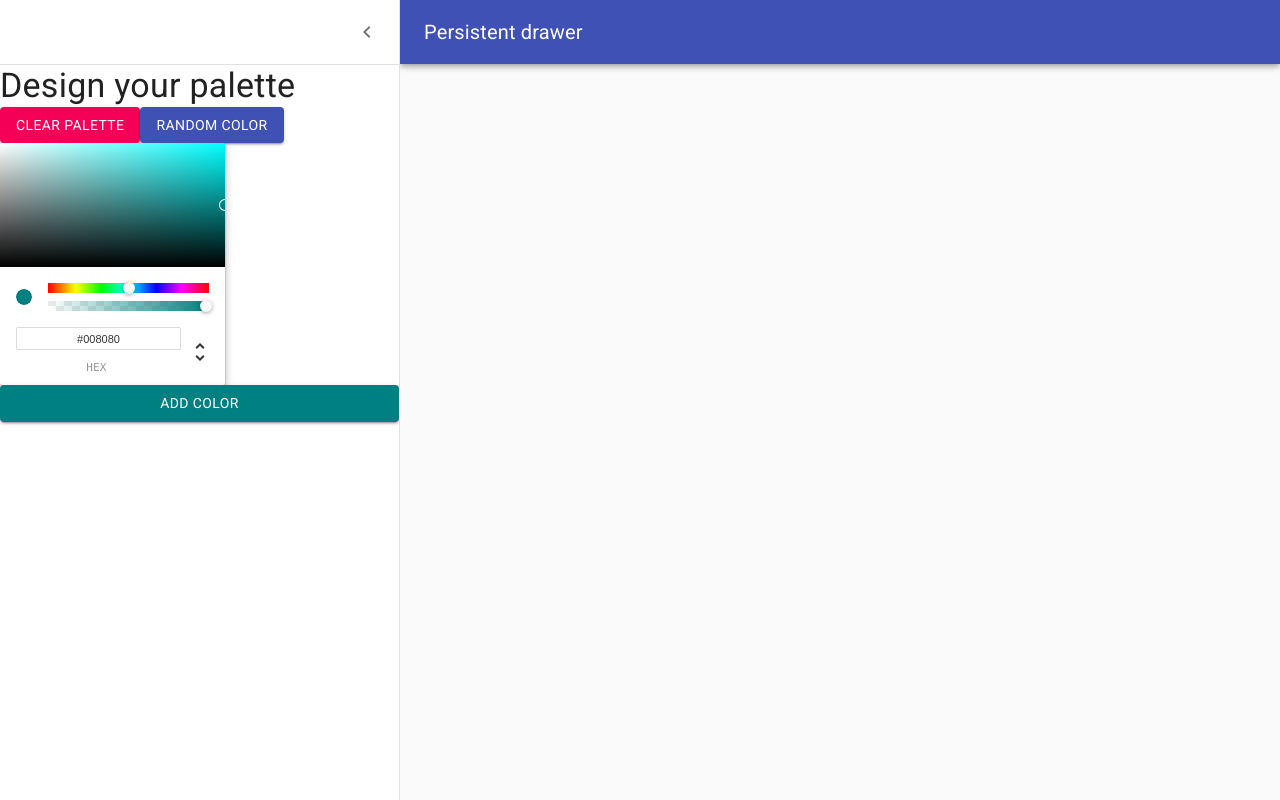
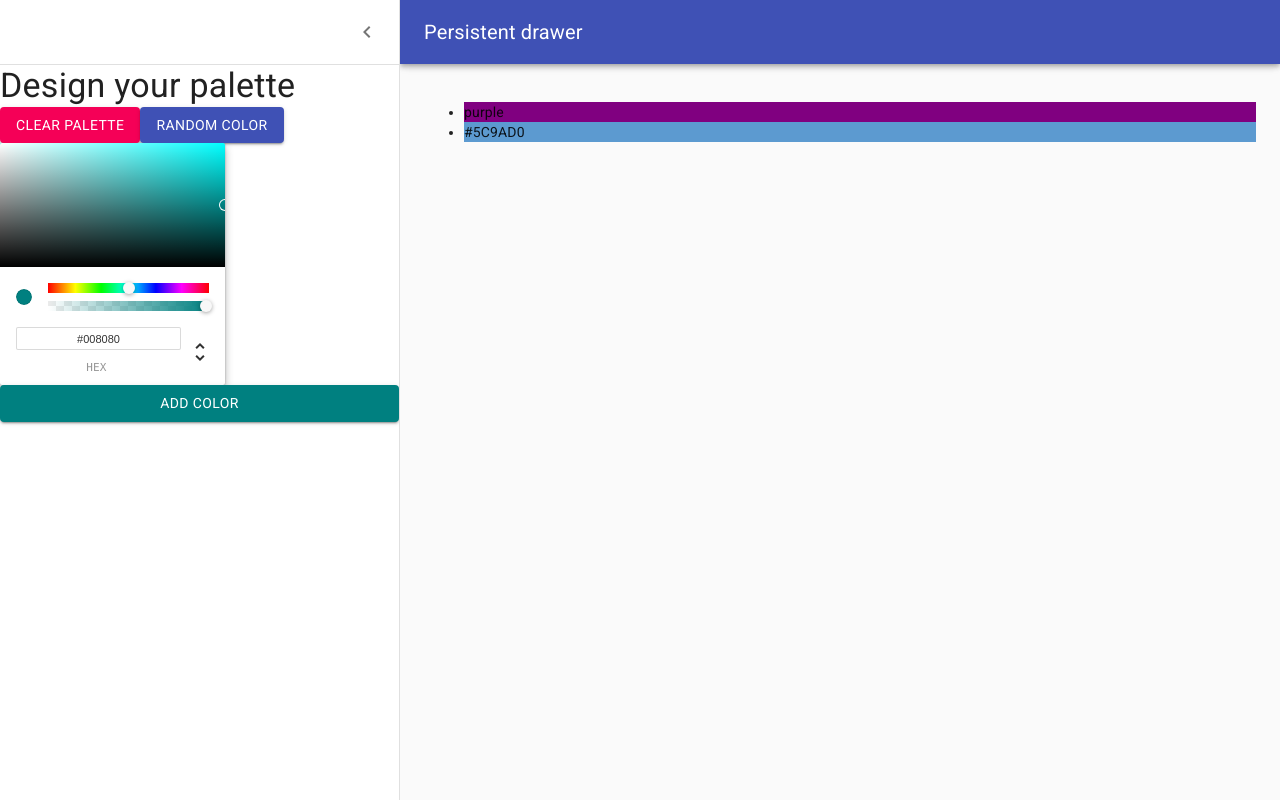
Before and after one commit to kxdang/react-milestone-palette-app, a React (Create React App) app: page /palette/new in a window 1280 px wide. Built offline with nearby package versions, Linux system fonts and the light colour scheme.

Commit message:
cnnected colorpicker and add function

```diff
--- a/src/NewPaletteForm.js
+++ b/src/NewPaletteForm.js
@@ -79,9 +79,11 @@ class NewPaletteForm extends Component {
     super(props);
     this.state = {
       open: true,
-      currentColor: "teal"
+      currentColor: "teal",
+      colors: ["purple", "#5C9AD0"]
     };
     this.updateCurrentColor = this.updateCurrentColor.bind(this);
+    this.addNewColor = this.addNewColor.bind(this);
   }
 
   handleDrawerOpen = () => {
@@ -94,6 +96,10 @@ class NewPaletteForm extends Component {
 
   updateCurrentColor(newColor) {
     this.setState({ currentColor: newColor.hex });
+  }
+
+  addNewColor() {
+    this.setState({ colors: [...this.state.colors, this.state.currentColor] });
   }
 
   render() {
@@ -156,6 +162,7 @@ class NewPaletteForm extends Component {
             variant="contained"
             color="primary"
             style={{ backgroundColor: this.state.currentColor }}
+            onClick={this.addNewColor}
           >
             Add Color
           </Button>
@@ -166,6 +173,11 @@ class NewPaletteForm extends Component {
           })}
         >
           <div className={classes.drawerHeader} />
+          <ul>
+            {this.state.colors.map(c => (
+              <li style={{ background: c }}>{c}</li>
+            ))}
+          </ul>
         </main>
       </div>
     );
```
